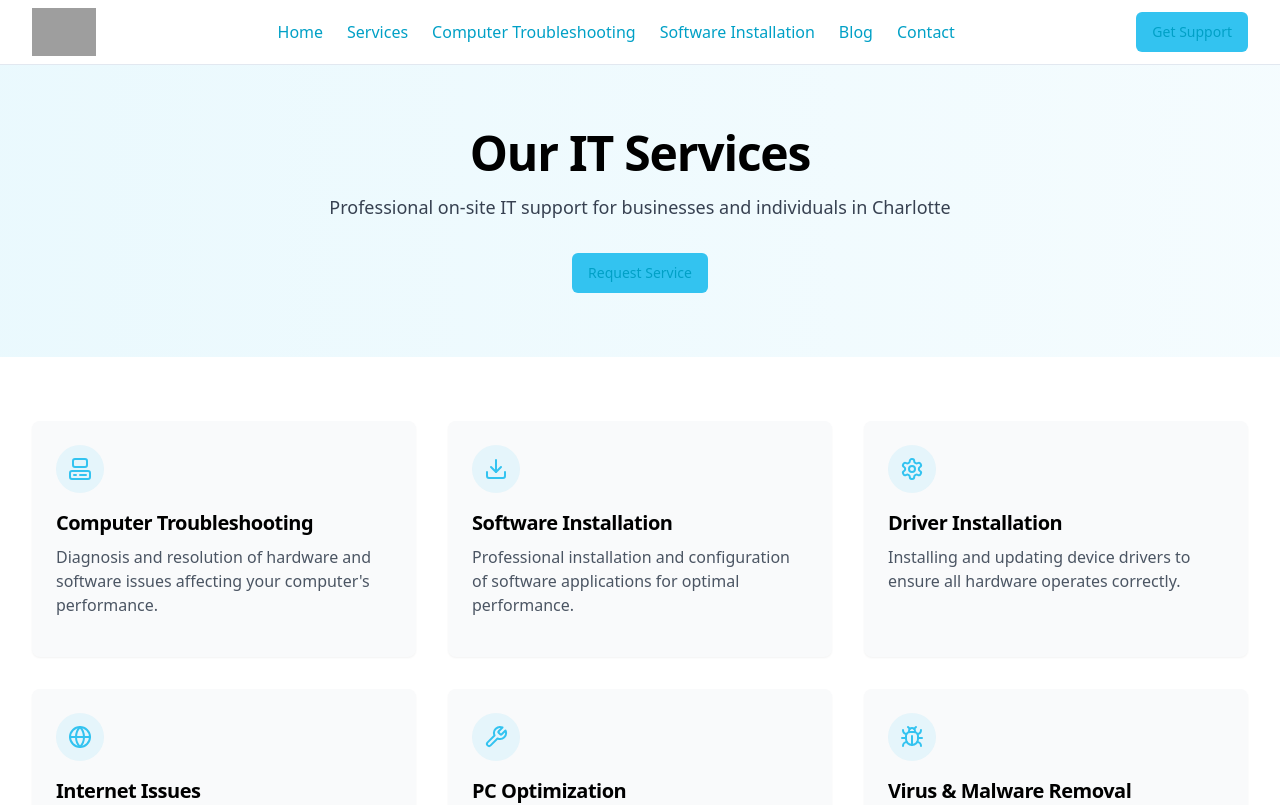
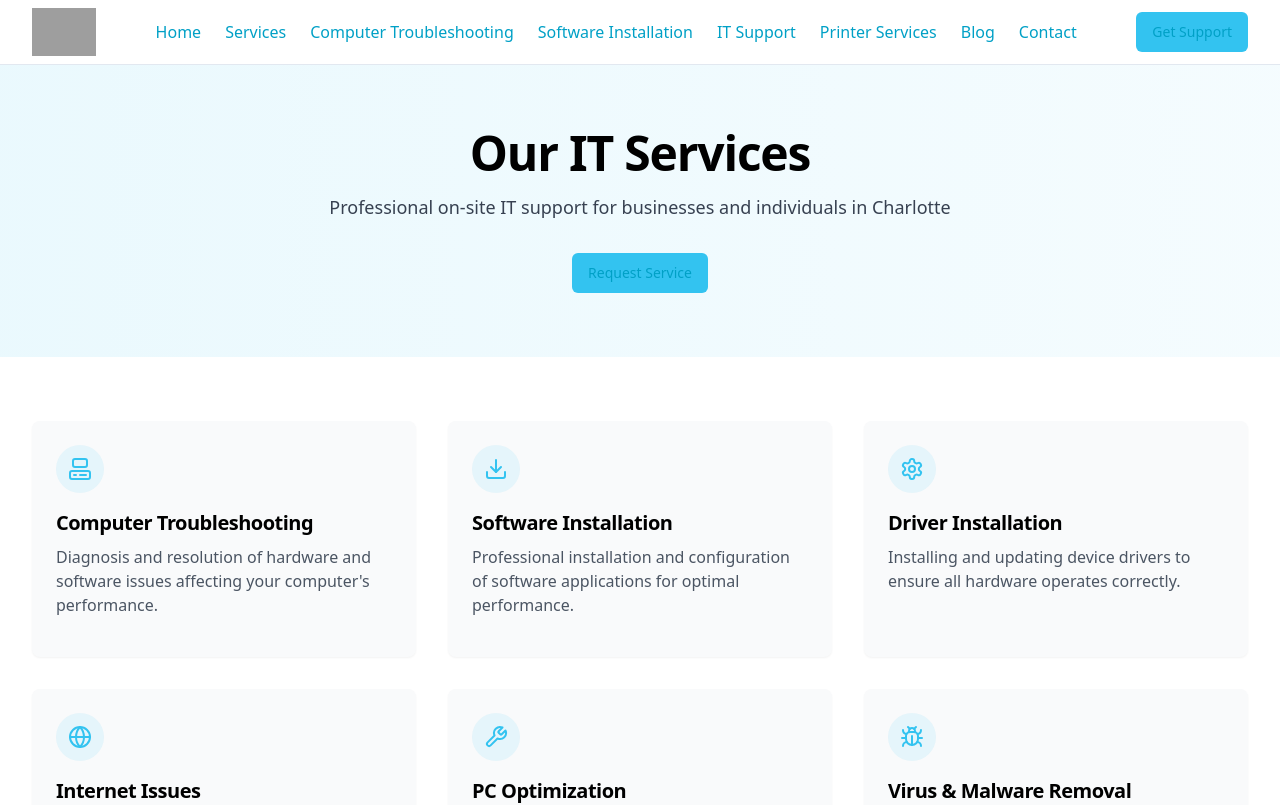
Before and after one commit to mrpresidentb/carolina-it-rebuild, a React (Vite) app: page /services in a window 1280 px wide. Shown: the top 805 px of the page. Built offline with nearby package versions, Linux system fonts and the light colour scheme; grey boxes are pictures that could not be loaded.

Commit message:
Fix: Show printers page in navbar
The printers page was not visible in the navbar. This commit adds the printers page to the navbar.

```diff
--- a/src/components/Navbar.tsx
+++ b/src/components/Navbar.tsx
@@ -41,15 +41,13 @@ const Navbar = () => {
             Services
           </Link>
           {services.map(service => (
-            service.title !== "IT Support" && service.title !== "Printer Services" && (
             <Link
               key={service.id}
-                to={`/services/${service.slug}`}
+              to={service.slug === "printer-services" ? "/printers" : `/services/${service.slug}`}
               className="text-base font-medium transition-colors hover:text-itblue"
             >
               {service.title}
             </Link>
-            )
           ))}
           <Link to="/blog" className="text-base font-medium transition-colors hover:text-itblue">
             Blog
@@ -98,16 +96,14 @@ const Navbar = () => {
               Services
             </Link>
             {services.map(service => (
-              service.title !== "IT Support" && service.title !== "Printer Services" && (
               <Link
                 key={service.id}
-                  to={`/services/${service.slug}`}
+                to={service.slug === "printer-services" ? "/printers" : `/services/${service.slug}`}
                 className="py-2 text-lg font-medium hover:text-itblue"
                 onClick={() => setIsMenuOpen(false)}
               >
                 {service.title}
               </Link>
-              )
             ))}
             <Link
               to="/blog"
```
Lines whose indentation alone changed are shown as unchanged.
